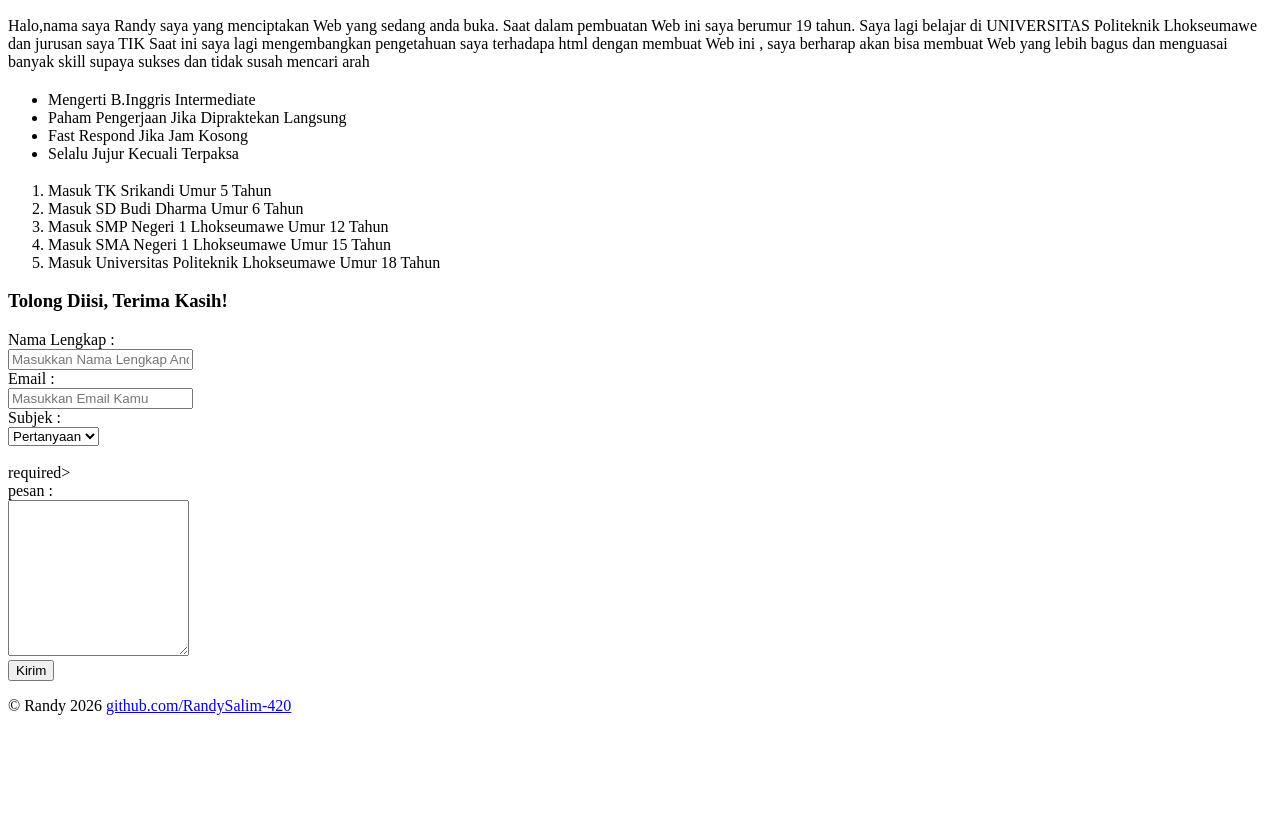
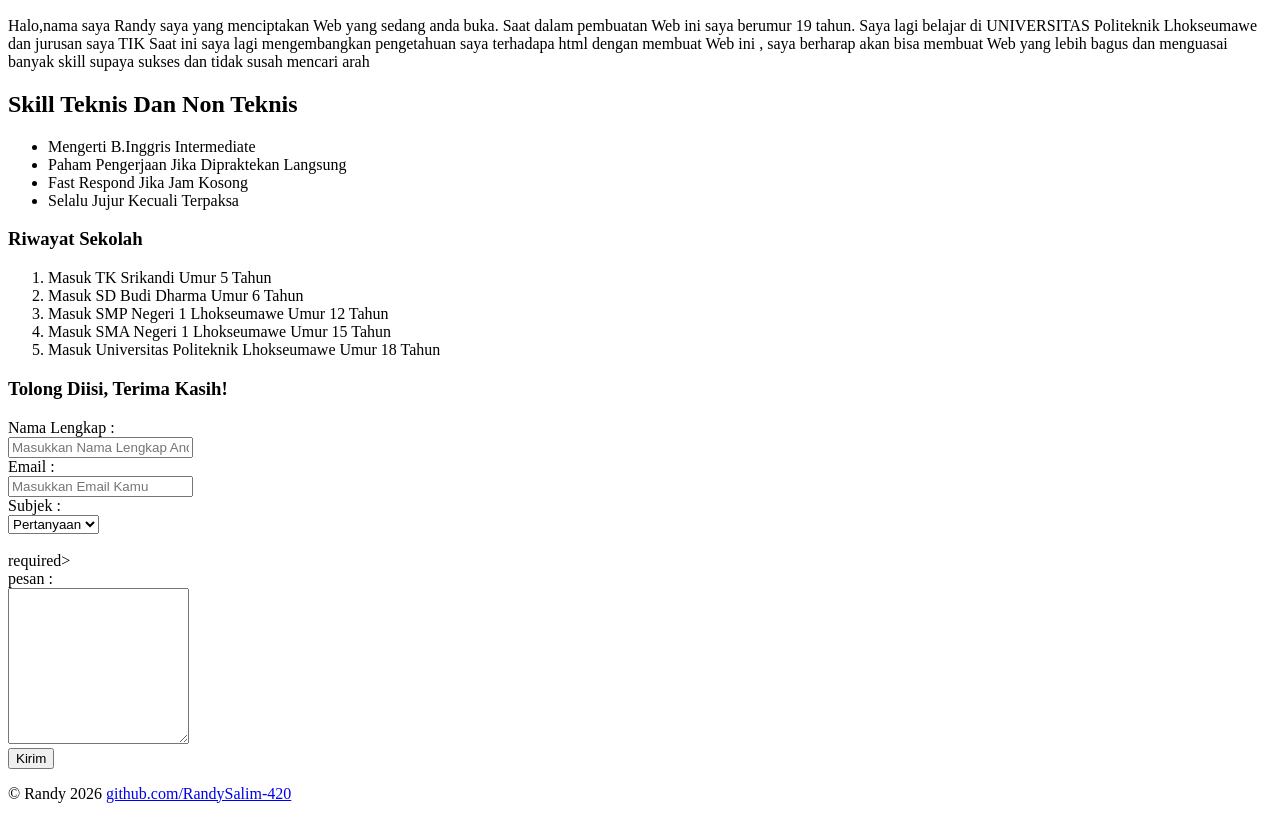
Before and after one commit to RandySalim-420/2025573010064_Workshop-Web-Dasar, a plain HTML site: page modul-2/tugas/index.html in a window 1280 px wide. Shown: the part 301-1120 px from the top of the page. Before the commit the page ends 1032 px from the top, so only its background shows below. Drawn offline with Linux system fonts and the light colour scheme.

Commit message:
final modul-2

```diff
--- a/tugas/index.html
+++ b/modul-2/tugas/index.html
@@ -42,7 +42,7 @@
 
         <!--Section 2 SKill-->
         <section id="Skill">
-            <h1 Skill Teknis Dan Non Teknis></h1>
+            <h1> Skill Teknis Dan Non Teknis </h1>
             <ul>
                 <li>Mengerti B.Inggris Intermediate </li>
                 <li>Paham Pengerjaan Jika Dipraktekan Langsung</li>
@@ -52,7 +52,7 @@
 
         <!--Section 3 Riwayat-->
         <section id=Riwayat>
-            <h1 Riwayat Sekolah></h1>
+            <h1> Riwayat Sekolah </h1>
             <ol>
                 <li>Masuk TK Srikandi Umur 5 Tahun </li>
                 <li>Masuk SD Budi Dharma Umur 6 Tahun </li>
@@ -64,7 +64,7 @@
         </section>
 
         <!--Section 4 Kontak-->
-        <section>
+        <section id=Kontak>
         <h1>Tolong Diisi, Terima Kasih!</h1>
         <form action="#"METHOD="POST">
 
```
Also changed, not shown: modul-2/Latihan-1.html (renamed from Latihan-1.html), modul-2/Latihan-2.html (renamed from Latihan-2.html), modul-2/tugas/WhatsApp Image 2026-04-06 at 21.53.48.jpeg (renamed from tugas/WhatsApp Image 2026-04-06 at 21.53.48.jpeg), 1 other file.
